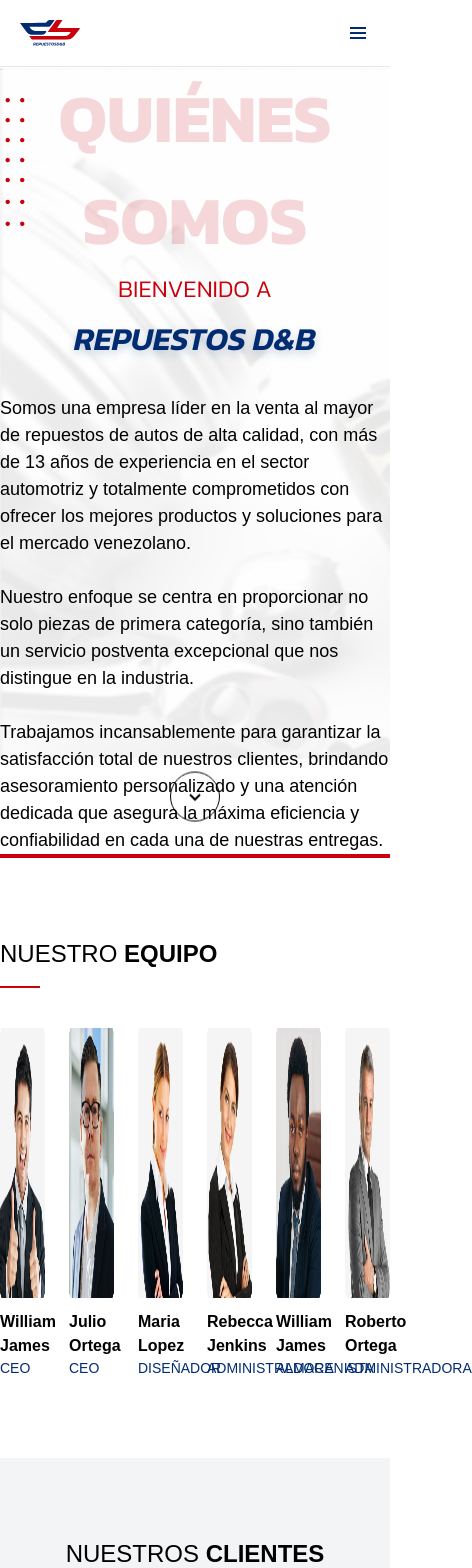
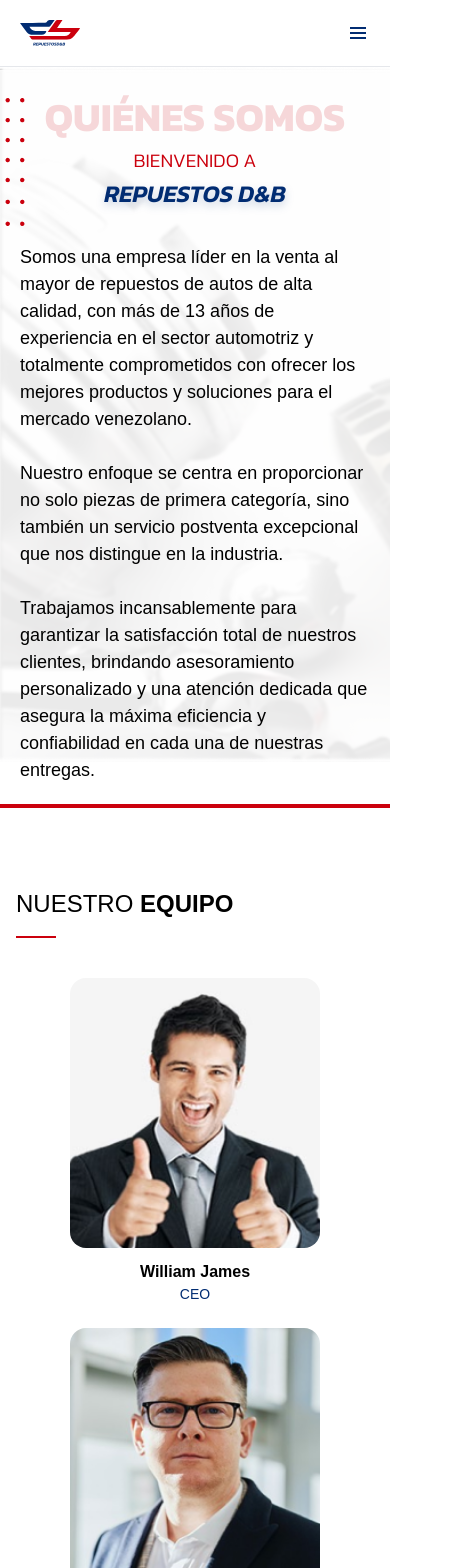
Before and after one commit to josesantanaweb/repuestosryb, a React (Vite) app: page /quienes-somos in a window 390 px wide. Shown: the top 1568 px of the page, 472 px wide, since content can reach past the window. Built offline with nearby package versions, Linux system fonts and the light colour scheme.

Commit message:
feat: Add lazy loading for product images, update category name font size and logo size in home page, and implement skeleton loading

```diff
--- a/src/components/About/Main/index.tsx
+++ b/src/components/About/Main/index.tsx
@@ -2,12 +2,16 @@
 
 const Main = () => {
   return (
-    <main className="border-b-4 main border-secondary">
+    <main className="px-5 py-5 border-b-4 lg:py-0 main border-secondary lg:px-0">
       <div className="banner"></div>
       <div className="relative z-10 flex flex-col items-center justify-center max-w-[60rem] mx-auto]">
-        <h1 className="text-[4.25rem] text-secondary text-center font-bold font-kanit opacity-15">QUIÉNES SOMOS</h1>
-        <h1 className="text-[1.5rem] text-secondary text-center font-light font-kanit mb-2">BIENVENIDO A</h1>
-        <h1 className="text-[2rem] text-primary italic text-center font-semibold font-kanit mb-8 drop-shadow-[0_4px_4px_rgba(1,44,114,0.20)]">
+        <h1 className="text-[2.5rem] lg:text-[4.25rem] text-secondary text-center font-bold font-kanit opacity-15">
+          QUIÉNES SOMOS
+        </h1>
+        <h1 className="text-[1.2rem] lg:text-[1.5rem] text-secondary text-center font-light font-kanit lg:mb-2">
+          BIENVENIDO A
+        </h1>
+        <h1 className="text-[1.5rem] lg:text-[2rem] text-primary italic text-center font-semibold font-kanit mb-8 drop-shadow-[0_4px_4px_rgba(1,44,114,0.20)]">
           REPUESTOS D&B
         </h1>
         <p className="text-[1.125rem] text-black">
@@ -23,7 +27,7 @@
           una de nuestras entregas.
         </p>
       </div>
-      <div className="absolute z-10 flex justify-center w-full bottom-5">
+      <div className="absolute z-10 justify-center hidden w-full lg:flex bottom-5">
         <span className="p-3 text-black border border-black rounded-full animate-bounce">
           <BiChevronDown size={24} />
         </span>
--- a/src/components/About/Reviews/index.tsx
+++ b/src/components/About/Reviews/index.tsx
@@ -1,3 +1,5 @@
+import { useEffect, useState } from 'react'
+
 import { REVIEWS } from '@/data/reviews'
 import { BiSolidStar } from 'react-icons/bi'
 import Slider from 'react-slick'
@@ -32,11 +34,26 @@
 }
 
 const Reviews = () => {
+  const [slidesToShow, setSlidesToShow] = useState(3)
+
+  useEffect(() => {
+    const handleResize = () => {
+      const isMobile = window.innerWidth < 768
+      setSlidesToShow(isMobile ? 1 : 3)
+    }
+
+    handleResize()
+
+    window.addEventListener('resize', handleResize)
+
+    return () => window.removeEventListener('resize', handleResize)
+  }, [])
+
   const settings = {
     dots: true,
     infinite: true,
     speed: 500,
-    slidesToShow: 3,
+    slidesToShow: slidesToShow,
     slidesToScroll: 1,
     autoplay: true,
   }
--- a/src/components/About/Team/index.tsx
+++ b/src/components/About/Team/index.tsx
@@ -11,8 +11,12 @@
 
 const Member = ({ member }: MemberProps) => {
   return (
-    <div className="flex flex-col">
-      <img src={`/images/team/${member.image}`} alt="member" className="w-full h-[270px] mb-3" />
+    <div className="flex flex-col items-center lg:items-start">
+      <img
+        src={`/images/team/${member.image}`}
+        alt="member"
+        className="lg:w-full h-[270px] mb-3 rounded-2xl w-[250px]"
+      />
       <h4 className="text-base font-semibold text-black">{member.name}</h4>
       <p className="text-sm uppercase text-primary text-medium">{member.position}</p>
     </div>
@@ -21,7 +25,7 @@
 
 const Team = () => {
   return (
-    <div className="relative py-20">
+    <div className="relative px-4 py-20 lg:px-0">
       <div className="container">
         <div className="flex flex-col justify-start w-full gap-4 mb-10">
           <h4 className="text-2xl text-left uppercase">
@@ -29,7 +33,7 @@
           </h4>
           <span className="w-10 h-0.5 bg-secondary"></span>
         </div>
-        <div className="grid grid-cols-6 gap-6">
+        <div className="grid grid-cols-1 gap-6 lg:grid-cols-6">
           {TEAM.map((member) => (
             <Member member={member} key={member.id} />
           ))}
--- a/src/components/Common/Header/index.tsx
+++ b/src/components/Common/Header/index.tsx
@@ -1,4 +1,5 @@
 import { ROUTES } from '@/routes'
+import React, { useState } from 'react'
 import { BiLogoInstagram, BiLogoWhatsapp, BiMenu, BiPhone } from 'react-icons/bi'
 
 import { NavLink as RouterNavLink, useNavigate } from 'react-router-dom'
@@ -19,34 +20,60 @@
 
 const Header = () => {
   const navigate = useNavigate()
+  const [open, setOpen] = useState(false)
 
   const handleScroll = (sectionId: string) => (event: any) => {
     if (!sectionId) return
     event.preventDefault()
+    setOpen(false)
     const section = document.getElementById(sectionId)
     if (section) section.scrollIntoView({ behavior: 'smooth' })
+  }
+
+  const handleNavigate = (path: string) => {
+    setOpen(false)
+    navigate(path)
+  }
+
+  const handleMenu = () => {
+    setOpen(!open)
   }
 
   return (
     <header className="relative bg-white border-b border-gray-200">
       <div className="flex justify-center">
         <div className="container flex flex-col items-center justify-between lg:flex-row">
-          <div className="flex items-center justify-between w-full gap-10 px-5 py-5 lg:gap-20 lg:w-auto lg:px-0">
+          <div className="relative flex items-center justify-between w-full gap-10 px-5 py-5 lg:py-0 lg:gap-20 lg:w-auto lg:px-0">
             <img src="/images/logo.svg" className="w-[60px] lg:w-[120px]" />
-            <span className="block cursor-pointer text-primary lg:hidden">
+            <span className="block cursor-pointer text-primary lg:hidden" onClick={handleMenu}>
               <BiMenu size={24} />
             </span>
-            <nav className="flex-col items-center hidden w-full lg:flex lg:flex-row lg:w-auto">
+            <nav className="hidden absolute top-[70px] right-0 z-20 lg:flex flex-col items-center w-full bg-white lg:flex-row lg:w-auto lg:static">
               {ROUTES.map((item, index) => (
                 <NavLink
                   key={index}
                   to={item.path}
-                  onClick={(event) => (item.scrollTo ? handleScroll(item.scrollTo)(event) : navigate(item.path))}
+                  onClick={(event) => (item.scrollTo ? handleScroll(item.scrollTo)(event) : handleNavigate(item.path))}
                 >
                   {item.name}
                 </NavLink>
               ))}
             </nav>
+            {open && (
+              <nav className="absolute top-[70px] right-0 z-20 flex flex-col items-center w-full bg-white lg:flex-row lg:w-auto lg:static">
+                {ROUTES.map((item, index) => (
+                  <NavLink
+                    key={index}
+                    to={item.path}
+                    onClick={(event) =>
+                      item.scrollTo ? handleScroll(item.scrollTo)(event) : handleNavigate(item.path)
+                    }
+                  >
+                    {item.name}
+                  </NavLink>
+                ))}
+              </nav>
+            )}
           </div>
           <div className="items-center hidden gap-5 lg:flex">
             <span className="text-primary">
--- a/src/components/Work/Form/index.tsx
+++ b/src/components/Work/Form/index.tsx
@@ -3,15 +3,15 @@
 
 const Form = () => {
   return (
-    <div className="relative pt-20 bg-white pb-28">
-      <div className="container">
+    <div className="relative pt-20 pb-20 bg-white lg:pb-28">
+      <div className="container px-4 lg:px-0">
         <div className="flex flex-col items-center justify-center w-full gap-4 mb-12">
           <h4 className="text-2xl text-center uppercase">
             Completa el <span className="font-semibold">Formulario</span>
           </h4>
           <span className="w-10 h-0.5 bg-secondary"></span>
         </div>
-        <div className="grid items-center grid-cols-2 gap-3 max-w-[60rem] mx-auto mb-5">
+        <div className="grid items-center grid-cols-1 lg:grid-cols-2 gap-3 max-w-[60rem] mx-auto mb-5">
           <Input label="Nombre" placeholder="Nombre" />
           <Input label="Apellido" placeholder="Apellido" />
           <Input label="Correo Electrónico" placeholder="Correo Electrónico" />
--- a/src/components/Work/Main/index.tsx
+++ b/src/components/Work/Main/index.tsx
@@ -2,16 +2,16 @@
 
 const Main = () => {
   return (
-    <main className="border-b-4 main border-secondary">
+    <main className="px-5 py-5 border-b-4 lg:py-0 main border-secondary lg:px-0">
       <div className="banner"></div>
       <div className="relative z-10 flex flex-col items-center justify-center max-w-[70rem] mx-auto]">
-        <h1 className="text-[3rem] text-secondary text-center font-bold font-kanit opacity-15">
+        <h1 className="text-[2rem] lg:text-[3rem] text-secondary text-center font-bold font-kanit opacity-15 leading-9 mb-4 lg:mb-0">
           ¿QUIERES FORMAR PARTE DE NUESTRO EQUIPO?
         </h1>
-        <h1 className="text-[1.5rem] text-secondary text-center font-light font-kanit mb-2">
-          LLENA NUESTRO FORMULARIO
+        <h1 className="text-[1.2rem] lg:text-[1.5rem] text-secondary text-center font-light font-kanit lg:mb-2">
+          BIENVENIDO A
         </h1>
-        <h1 className="text-[2rem] text-primary italic text-center font-semibold font-kanit mb-8 drop-shadow-[0_4px_4px_rgba(1,44,114,0.20)]">
+        <h1 className="text-[1.5rem] lg:text-[2rem] text-primary italic text-center font-semibold font-kanit mb-8 drop-shadow-[0_4px_4px_rgba(1,44,114,0.20)]">
           REPUESTOS D&B
         </h1>
         <p className="text-[1.125rem] text-black">
@@ -27,7 +27,7 @@
           una de nuestras entregas.
         </p>
       </div>
-      <div className="absolute z-10 flex justify-center w-full bottom-5">
+      <div className="absolute z-10 justify-center hidden w-full lg:flex bottom-5">
         <span className="p-3 text-black border border-black rounded-full animate-bounce">
           <BiChevronDown size={24} />
         </span>
```
